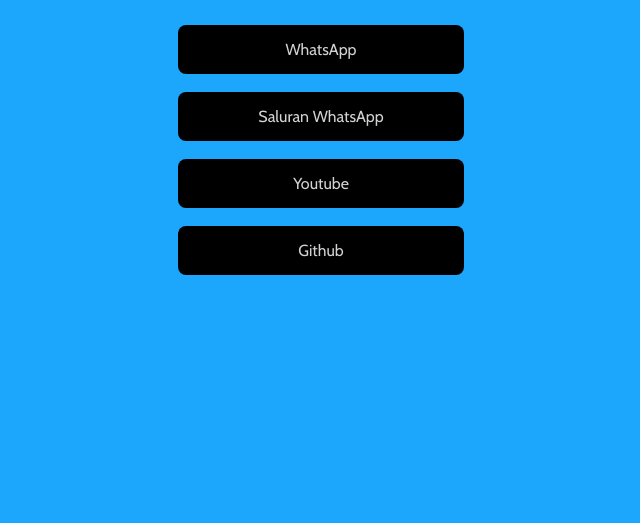
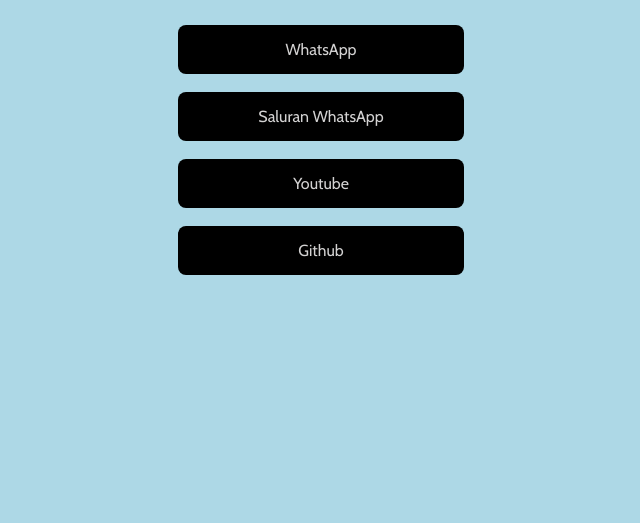
Before and after one commit to KilaaStore2/MyInfo, a plain HTML site: page index.html in a window 1280 px wide. Shown: the part 277-800 px from the top of the page, without its empty margins (319-959 px from the left). Drawn offline with nearby package versions, Linux system fonts and the light colour scheme.

Commit message:
Update index.html

```diff
--- a/index.html
+++ b/index.html
@@ -17,7 +17,9 @@
     }
 
     body {
-        background-color: rgb(28, 166, 252);
+        background-color: lightblue;
+      color: black;
+      font-family: Arial, sans-serif;
     }
 
     .container {
```
